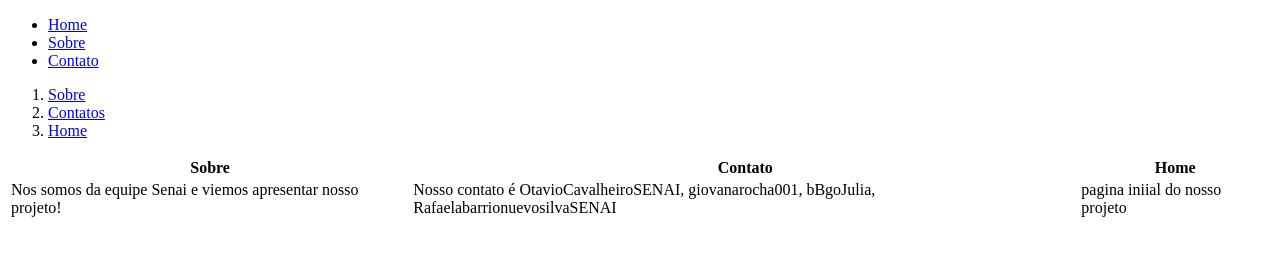
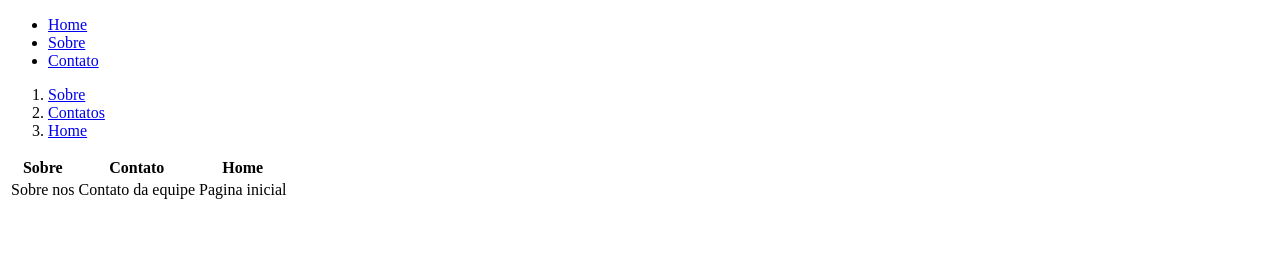
Before and after one commit to otaviocesr/atividade_grupo, a plain HTML site: page marketplace.html in a window 1280 px wide. Drawn offline with Linux system fonts and the light colour scheme.

Commit message:
Initial commit

```diff
--- a/marketplace.html
+++ b/marketplace.html
@@ -26,9 +26,9 @@
         <th>Home</th>
       </tr>
       <tr>
-        <td>Nos somos da equipe Senai e viemos apresentar nosso projeto!</td>
-        <td>Nosso contato é OtavioCavalheiroSENAI, giovanarocha001, bBgoJulia, RafaelabarrionuevosilvaSENAI</td>
-        <td>pagina iniial do nosso projeto</td>
+        <td>Sobre nos</td>
+        <td>Contato da equipe</td>
+        <td>Pagina inicial</td>
       </tr>
     </table>
     </nav>
```
